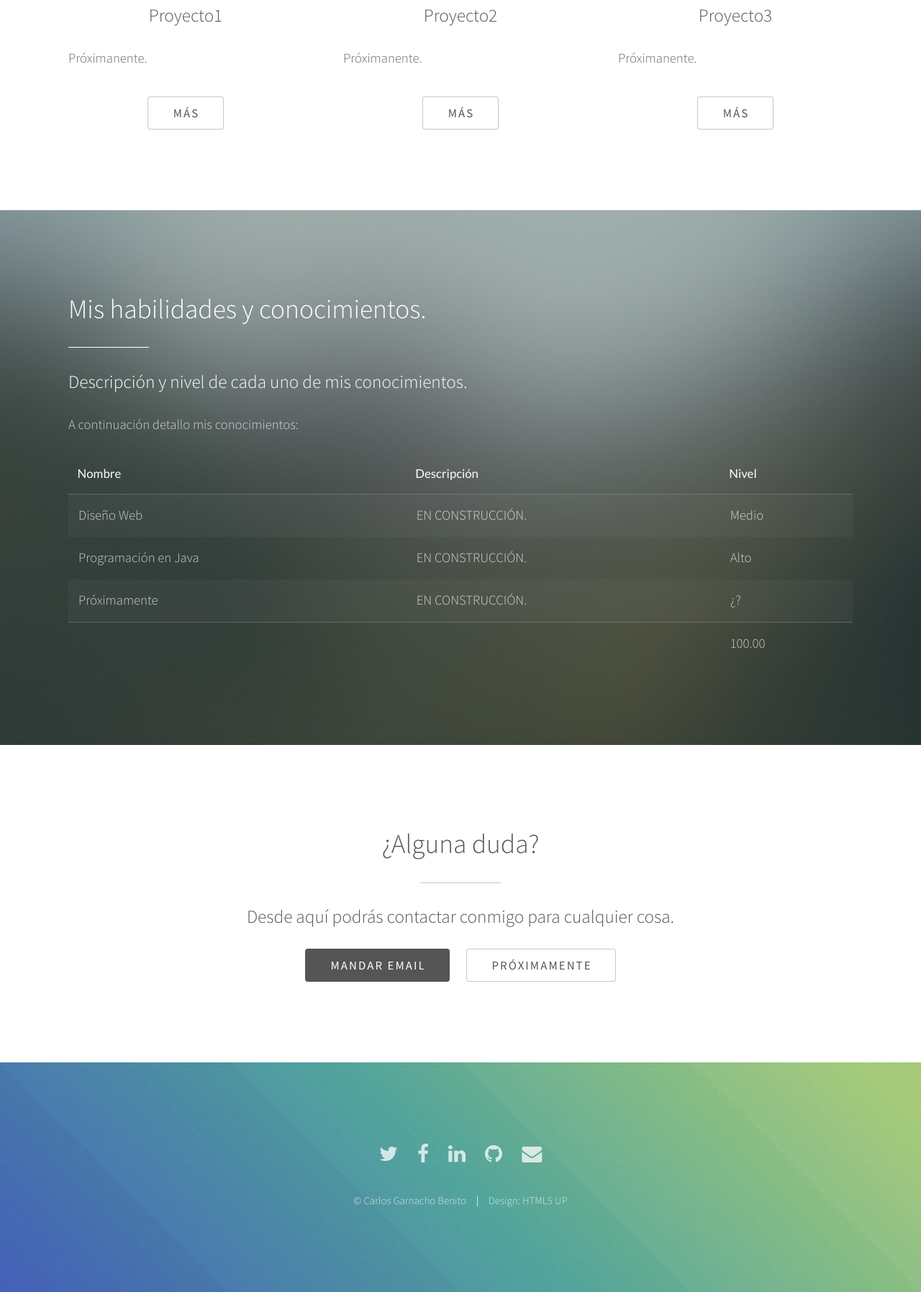
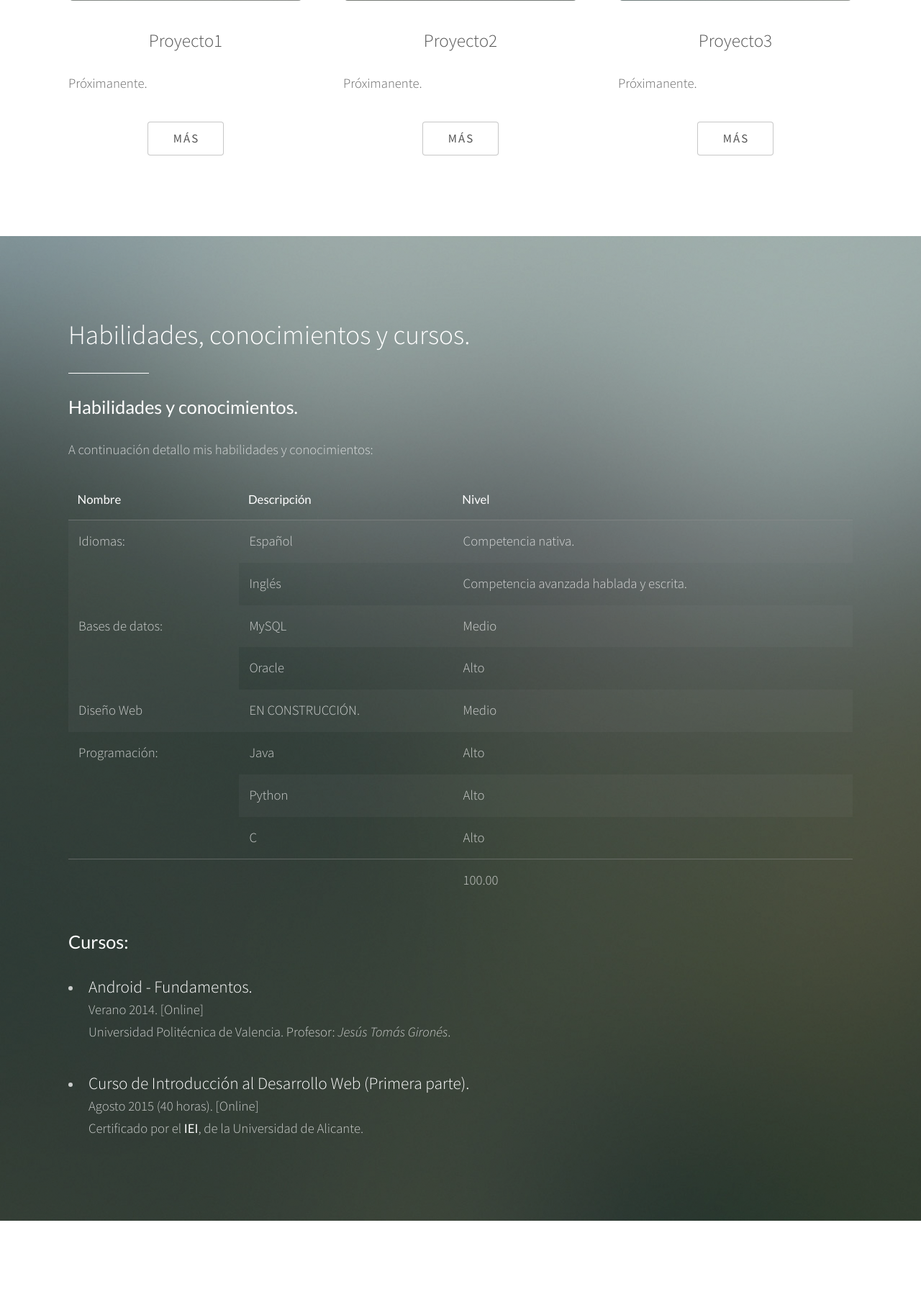
Before and after one commit to cargarn/Mi-Web, a PHP site: page / in a window 1280 px wide. Shown: the part 3361-5156 px from the top of the page at 72% size. Run offline with PHP 8.4, Linux system fonts and the light colour scheme; some libraries are stand-ins or nearby versions; grey boxes are pictures that could not be loaded.

Commit message:
Añadido contenido en conocimientos

```diff
--- a/assets/css/main.css
+++ b/assets/css/main.css
@@ -3567,3 +3567,16 @@
 	font-family: 'Lato', serif;
 	color:white;
 }
+
+#conocimientos h3{
+	font-family: 'Lato', serif;
+	font-weight: 400;
+}
+
+#conocimientos h4{
+	margin:0;
+}
+
+#conocimientos p{
+
+}
--- a/index.html
+++ b/index.html
@@ -52,7 +52,10 @@
                 <a href="#" class="image avatar"><img src="images/avatar.jpg" alt="" /></a>
                 <h1><strong>Carlos Garnacho Benito</strong></h1>
                 <p style="text-align:center;">Graduado en Ingeniería Informática de Sistemas.<br />
-                    (Mención en Tecnologías de la Información)</p>
+                    (Mención en Tecnologías de la Información)
+                </p>
+                <a href="#" class="icon fa-exclamation-triangle" style="font-weight:bold; font-size:30px; color:yellow;"> SITIO WEB EN CONSTRUCCIÓN</a>
+                <a href="#" class="icon fa-exclamation-triangle" style="font-weight:bold; font-size:30px; color:yellow;"></a>
                 <ul class="actions">
                     <li><a href="#sobremi" class="button scrolly">Descúbre más sobre mi</a></li>
                 </ul>
@@ -168,11 +171,11 @@
         <section id="conocimientos" class="main style2">
             <div class="container">
                 <header class="major">
-                    <h2>Mis habilidades y conocimientos.</h2>
+                    <h2>Habilidades, conocimientos y cursos.</h2>
                 </header>
-                <h3>Descripción y nivel de cada uno de mis conocimientos.</h3>
+                <h3>Habilidades y conocimientos.</h3>
                 <p>
-                A continuación detallo mis conocimientos:
+                A continuación detallo mis habilidades y conocimientos:
                 </p>
                 <div class="table-wrapper">
                     <table>
@@ -185,19 +188,43 @@
                         </thead>
                         <tbody>
                             <tr>
+                                <td rowspan="2">Idiomas:</td>
+                                <td>Español</td>
+                                <td>Competencia nativa.</td>
+                            </tr>
+                            <tr>
+                                <td>Inglés</td>
+                                <td>Competencia avanzada hablada y escrita.</td>
+                            </tr>
+
+                            <tr>
+                                <td rowspan="2">Bases de datos:</td>
+                                <td>MySQL</td>
+                                <td>Medio</td>
+                            </tr>
+                            <tr>
+                                <td>Oracle</td>
+                                <td>Alto</td>
+                            </tr>
+
+                            <tr>
                                 <td>Diseño Web</td>
                                 <td>EN CONSTRUCCIÓN.</td>
                                 <td>Medio</td>
                             </tr>
+
                             <tr>
-                                <td>Programación en Java</td>
-                                <td>EN CONSTRUCCIÓN.</td>
+                                <td rowspan="3">Programación:</td>
+                                <td>Java</td>
                                 <td>Alto</td>
                             </tr>
                             <tr>
-                                <td>Próximamente</td>
-                                <td>EN CONSTRUCCIÓN.</td>
-                                <td>¿?</td>
+                                <td>Python</td>
+                                <td>Alto</td>
+                            </tr>
+                            <tr>
+                                <td>C</td>
+                                <td>Alto</td>
                             </tr>
                         </tbody>
                         <tfoot>
@@ -208,6 +235,24 @@
                         </tfoot>
                     </table>
                 </div>
+
+                <h3>Cursos:</h3>
+                <ul>
+                    <li>
+                        <h4>Android - Fundamentos.</h4>
+                        <p>
+                        Verano 2014. [Online]<br />
+                        Universidad Politécnica de Valencia. Profesor: <em>Jesús Tomás Gironés</em>.
+                        </p>
+                    </li>
+                    <li>
+                        <h4>Curso de Introducción al Desarrollo Web (Primera parte).</h4>
+                        <p>
+                        Agosto 2015 (40 horas). [Online]<br />
+                        Certificado por el <strong>IEI</strong>, de la Universidad de Alicante.
+                        </p>
+                    </li>
+                </ul>
             </div>
         </section>
 
```
